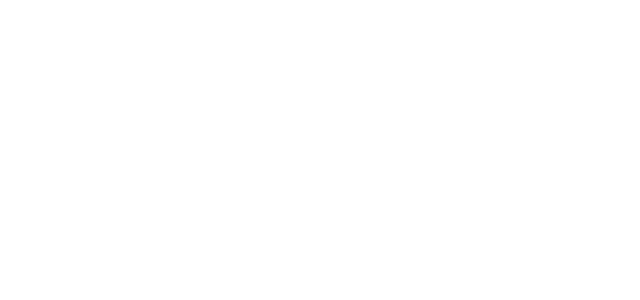
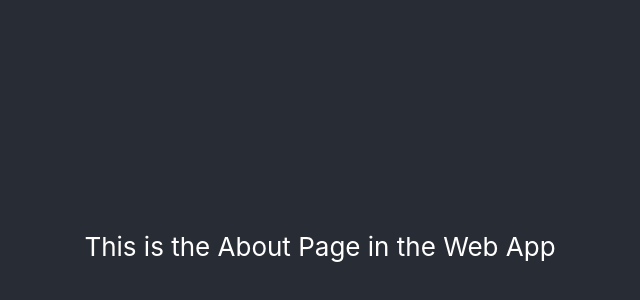
Before and after one commit to akash-basavaraju/bits-assignment1-webapp, a React (Create React App) app: page /about in a window 1280 px wide. Before the commit this address had no page. Shown: the part 154-454 px from the top of the page, without its empty margins (320-960 px from the left). Built offline with nearby package versions, Linux system fonts and the light colour scheme.

Commit message:
About Page addition

```diff
--- /dev/null
+++ b/src/Pages/About/About.css
@@ -0,0 +1,18 @@
+.About {
+    text-align: center;
+  }
+
+  .About-header {
+    background-color: #282c34;
+    min-height: 100vh;
+    display: flex;
+    flex-direction: column;
+    align-items: center;
+    justify-content: center;
+    font-size: calc(10px + 2vmin);
+    color: white;
+  }
+
+  .About-link {
+    color: #61dafb;
+  }
--- /dev/null
+++ b/src/Pages/About/About.js
@@ -0,0 +1,13 @@
+import "./About.css";
+
+function About() {
+  return (
+    <div className="About">
+      <header className="About-header">
+        This is the About Page in the Web App
+      </header>
+    </div>
+  );
+}
+
+export default About;
--- a/src/index.js
+++ b/src/index.js
@@ -3,12 +3,14 @@
 import { BrowserRouter, Route, Routes } from "react-router-dom";
 import "./index.css";
 import App from "./Pages/Main/App";
+import About from "./Pages/About/About";
 
 ReactDOM.render(
   <React.StrictMode>
     <BrowserRouter>
       <Routes>
         <Route path="/" element={<App />} />
+        <Route path="/about" element={<About />} />
       </Routes>
     </BrowserRouter>
   </React.StrictMode>,
```
